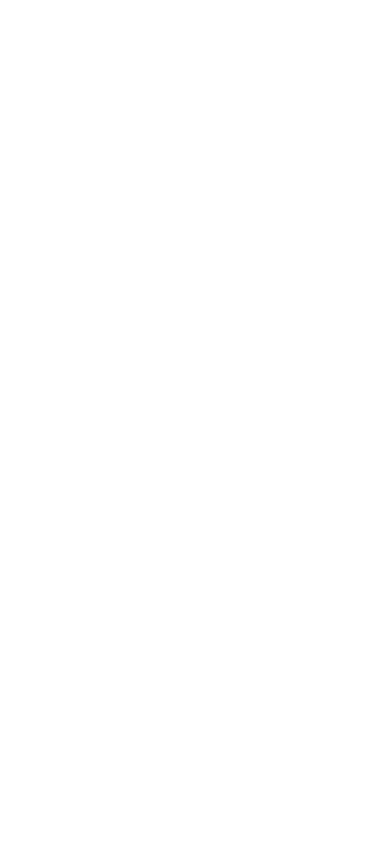
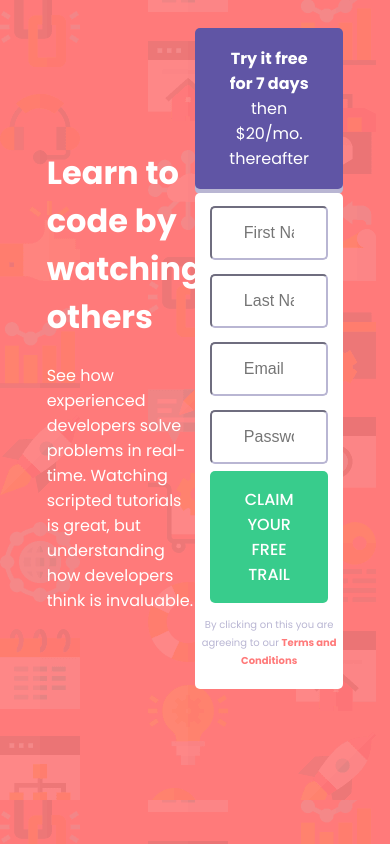
Before and after one commit to a-tae-bi/Single_Page_Responsive_Registration_Form, a plain HTML site: page index.html in a window 390 px wide. Drawn offline with Linux system fonts and the light colour scheme.

Commit message:
Designed the Registration Form and added some basic responsiveness to it

```diff
--- a/index.html
+++ b/index.html
@@ -6,10 +6,64 @@
 		<meta name="viewport" content="width=device-width, initial-scale=1.0" />
 		<title>Single-Page Responsive Registration Form</title>
 		<link rel="stylesheet" href="style.css" />
+		<style>
+			@import url('https://fonts.googleapis.com/css2?family=Poppins:wght@400;500;600;700&display=swap');
+		</style>
 	</head>
 	<body>
-		<div>
-			<h1></h1>
-		</div>
+		<main>
+			<div id="main_container">
+				<div class="container">
+					<div id="registration_message">
+						<h1>Learn to code by watching others</h1>
+						<p>
+							See how experienced developers solve problems in real-time.
+							Watching scripted tutorials is great, but understanding how
+							developers think is invaluable.
+						</p>
+					</div>
+
+					<div id="right_item">
+						<div id="free_7_days">
+							<p><b>Try it free for 7 days</b> then $20/mo. thereafter</p>
+						</div>
+						<form id="registration_form">
+							<input
+								class="form_input"
+								type="text"
+								id="firstname"
+								placeholder="First Name"
+							/><br />
+							<input
+								class="form_input"
+								type="text"
+								id="lastname"
+								placeholder="Last Name"
+							/><br />
+							<input
+								class="form_input"
+								type="email"
+								id="email"
+								placeholder="Email"
+							/><br />
+							<input
+								class="form_input"
+								type="password"
+								id="password"
+								placeholder="Password"
+							/><br />
+							<button id="claim_free_trail_button">CLAIM YOUR FREE TRAIL</button
+							><br />
+							<p id="Terms_and_Conditions">
+								<small
+									>By clicking on this you are agreeing to our
+									<b id="red_bold">Terms and Conditions</b></small
+								>
+							</p>
+						</form>
+					</div>
+				</div>
+			</div>
+		</main>
 	</body>
 </html>
--- a/style.css
+++ b/style.css
@@ -0,0 +1,178 @@
+* {
+    box-sizing: border-box;
+}
+
+h1 {
+    font-family: 'Poppins', sans-serif;
+    font-weight: 700;
+}
+p {
+    font-family: 'Poppins', sans-serif;
+    font-weight: 400;
+    font-size: 16px;
+}
+
+.form_input {
+    padding: 16px 32px;
+    font-size: 16px;
+    margin: 7px 0px;
+    width: 320px;
+}
+
+#firstname, #lastname, #email, #password {
+    border-color: hsl(246, 25%, 77%);
+    border-radius: 5px;
+    border-width: 0.2;
+    width: 80%
+}
+
+#claim_free_trail_button {
+    background-color: hsl(154, 59%, 51%);
+    border: none;
+    color: white;
+    width: 80%;
+    border-radius: 5px;
+    padding: 16px 32px;
+    text-align: center;
+    text-decoration: none;
+    display: inline-block;
+    font-size: 16px;
+    transition-duration: 0.4s;
+    cursor: pointer;
+    font-family: 'Poppins', sans-serif;
+    font-weight: 500;
+}
+
+#claim_free_trail_button:hover {
+    opacity: 0.7;
+}
+
+
+body {
+    background-color: hsl(0, 100%, 74%);
+    color: white;
+    background-image: url("bg-intro-desktop.png");
+}
+
+@media screen and (max-width:375px){
+    body {
+        background-color: hsl(0, 100%, 74%);
+        color: white;
+        background-image: url("bg-intro-mobile.png");
+    }
+}
+
+#registration_message {
+    color: white;
+    /*background-color: yellow;*/
+    width: 50%;
+    float: left;
+    margin: auto;
+    align-items: center;
+    padding-top: 100px;
+}
+
+#right_item {
+    border-radius: 5px;
+    /*background-color: red;*/
+    color: hsla(0, 0%, 100%, 0.75);
+    width: 50%;
+    float: right;
+}
+
+#registration_form{
+    border-radius: 5px;
+    background-color: white;
+    text-align: center;
+    padding-top: 4%;
+    padding-bottom: 5%;
+}
+/*
+.container {
+    display: flex;
+    flex-wrap: wrap;
+    align-items: center;
+    margin: 10%;
+}*/
+
+@media screen and (max-width: 375px) {
+    #registration_message, #right_item {
+      width: 100%;
+    }
+}
+
+@media screen and (max-width: 375px) {
+    #registration_message {
+        padding-top: 20px;
+    }
+}
+@media screen and (max-width: 375px) {
+    #registration_form {
+        margin-bottom: 40px;
+    }
+}
+@media screen and (max-width: 375px) {
+    h1{
+      text-align: center;
+    }
+}
+
+@media screen and  (max-width: 375px) {
+    p{
+      text-align: center;
+    }
+}
+
+@media screen and (max-width: 375px) {
+    .container{
+      padding-left: 10px;
+      padding-right: 10px;
+    }
+}
+
+@media screen and (max-width: 375px){
+    #firstname, #lastname, #email, #password {
+        width: 80%
+    }
+}
+#free_7_days {
+    background-color: hsl(248, 32%, 49%);
+    text-align: center;
+    padding: 2px 28px;
+    border-radius: 5px;
+    font-size: 15px;
+    font-weight: 400;
+    color: white;
+    margin-bottom: 3%;
+    box-shadow: 0 5px hsl(246, 25%, 77%);
+}
+@media screen and (max-width: 375px) {
+    #free_7_days{
+      margin-bottom: 20px;
+      padding: 2px 5px;
+      font-size: 16px;
+    }
+}
+#Terms_and_Conditions {
+    color: hsl(246, 25%, 77%);
+    font-size: 12px;
+}
+
+@media screen and (max-width: 375px){
+    #Terms_and_Conditions {
+        font-size: 10px;
+        padding-left: 20px;
+        padding-right: 20px;
+    }
+}
+
+#red_bold {
+    color: hsl(0, 100%, 74%);
+}
+
+#main_container {
+    margin: auto;
+    width: 90%;
+    align-items: center;
+    padding: 20px;
+}
```
Also changed, not shown: bg-intro-desktop.png (renamed from images/bg-intro-desktop.png), bg-intro-mobile.png (renamed from images/bg-intro-mobile.png).
